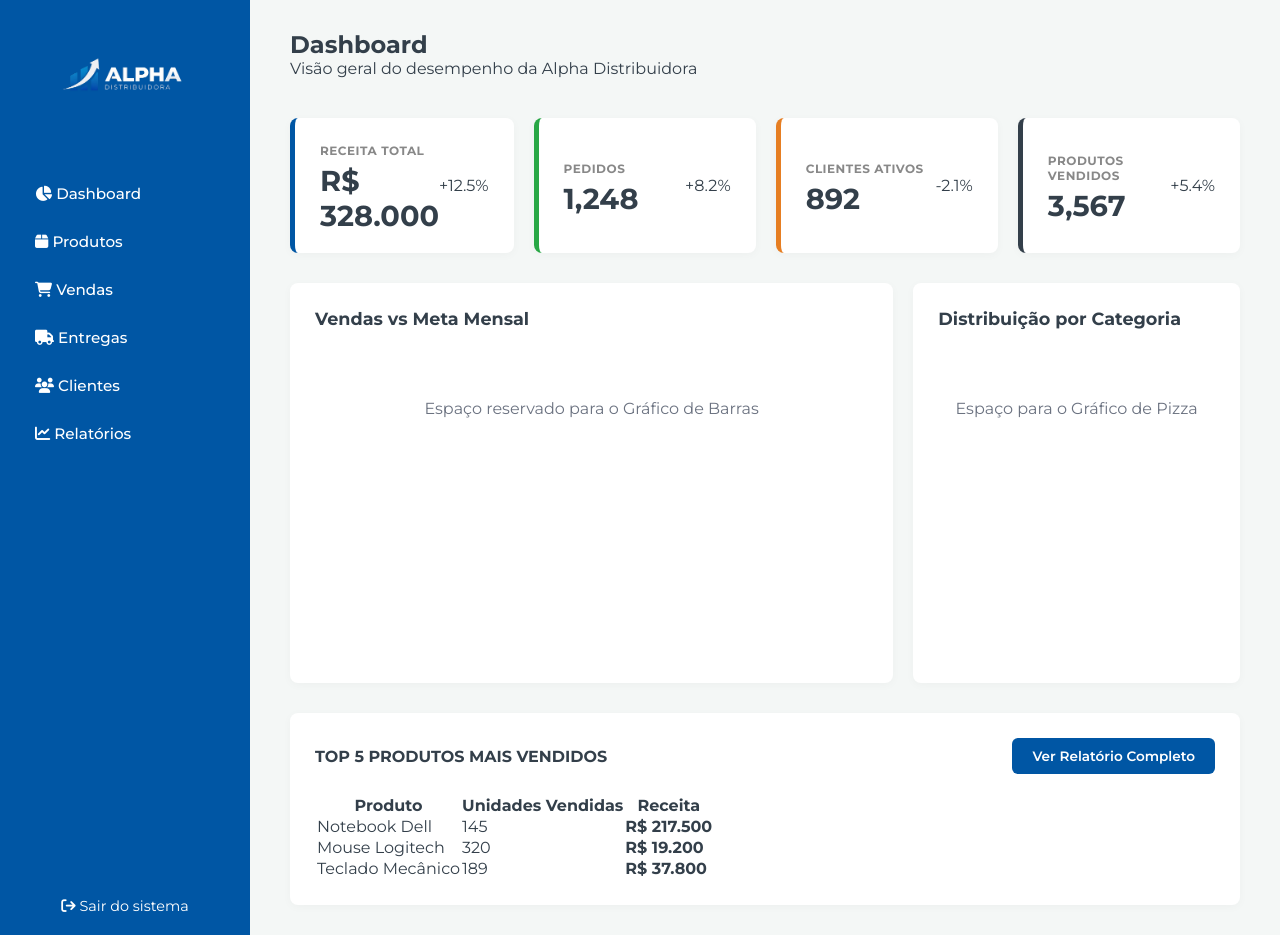
After one commit to Gotheus2/Alpha-Distribuidora, a Django app: page /dashboards/ in a window 1280 px wide. The commit adds this page. Run offline with Django 5.2, Linux system fonts and the light colour scheme.

Commit message:
Paginas de dashboards e relatorios

```diff
--- a/pagina_interna/urls.py
+++ b/pagina_interna/urls.py
@@ -3,4 +3,6 @@ from . import views
 
 urlpatterns = [
     path('clientes/', views.cadastro_clientes, name="cadastro_clientes"),
+    path('dashboards/', views.dashboards, name="dashboards"),
+    path('relatorios/', views.relatorios, name="relatorios"),
 ]
--- a/pagina_interna/views.py
+++ b/pagina_interna/views.py
@@ -3,3 +3,7 @@ from django.shortcuts import render
 # Create your views here.
 def cadastro_clientes(request):
     return render(request, "cadastro_clientes.html")
+def dashboards(request):
+    return render(request, "dashboards.html")
+def relatorios(request):
+    return render(request, "relatorios.html")
--- a/static/css/style.css
+++ b/static/css/style.css
@@ -232,3 +232,29 @@ body {
 .btn-primary:hover {
   background-color: #004280;
 }
+.charts-container {
+    display: flex;
+    gap: 20px;
+    margin-bottom: 30px;
+}
+.main-chart { flex: 2; }
+.side-chart { flex: 1; }
+
+
+.card-grafico-bg {
+    background-color: #ffffff;
+    border-radius: 8px;
+    padding: 25px;
+    box-shadow: 0 2px 10px rgba(0, 0, 0, 0.03);
+    width: 100%;
+    min-height: 400px;
+    display: flex;
+    flex-direction: column;
+}
+
+.card-grafico-bg h3 {
+    font-size: 1.1rem;
+    color: var(--cinza-escuro);
+    margin-bottom: 20px;
+    font-weight: 700;
+}
--- /dev/null
+++ b/templates/dashboards.html
@@ -0,0 +1,150 @@
+{% load static %}
+<!DOCTYPE html>
+<html lang="pt-br">
+<head>
+    <meta charset="UTF-8">
+    <meta name="viewport" content="width=device-width, initial-scale=1.0">
+    <title>{% block title %}Alpha Distribuidora{% endblock title %}</title>
+    <link rel="stylesheet" href="https://cdnjs.cloudflare.com/ajax/libs/font-awesome/6.4.2/css/all.min.css">
+    <link rel="stylesheet" href="{% static 'css/style.css' %}" />
+</head>
+<body>
+
+<div class="layout-wrapper">
+    <aside class="sidebar">
+        <div class="sidebar-logo">
+            <img src="{% static 'img/alpha_logo.png' %}" alt="Logo Alpha" />
+        </div>
+
+        <nav class="sidebar-nav">
+            <ul>
+                <li><a href="#" class="active"><i class="fa-solid fa-chart-pie"></i> Dashboard</a></li>
+                <li><a href="#"><i class="fa-solid fa-box"></i> Produtos</a></li>
+                <li><a href="#"><i class="fa-solid fa-cart-shopping"></i> Vendas</a></li>
+                <li><a href="#"><i class="fa-solid fa-truck"></i> Entregas</a></li>
+                <li><a href="#"><i class="fa-solid fa-users"></i> Clientes</a></li>
+                <li><a href="#"><i class="fa-solid fa-chart-line"></i> Relatórios</a></li>
+            </ul>
+        </nav>
+
+        <div class="sidebar-footer">
+            <a href="#"><i class="fa-solid fa-arrow-right-from-bracket"></i> Sair do sistema</a>
+        </div>
+    </aside>
+
+    <main class="main-content">
+
+        <header class="top-header">
+            <div class="header-title">
+                <h2>Dashboard</h2>
+                <p>Visão geral do desempenho da Alpha Distribuidora</p>
+            </div>
+        </header>
+
+        <div class="content-area">
+
+            <section class="metrics-container">
+                <div class="metric-card border-blue card-ajustado">
+                    <div class="metric-info flex-col-vertical">
+                        <div class="quadrado-icone bg-azul"></div>
+                        <span class="metric-title">Receita Total</span>
+                        <span class="metric-value">R$ 328.000</span>
+                    </div>
+                    <div class="metric-status">
+                        <span class="texto-sucesso">+12.5%</span>
+                    </div>
+                </div>
+
+                <div class="metric-card border-green card-ajustado">
+                    <div class="metric-info flex-col-vertical">
+                        <div class="quadrado-icone bg-verde"></div>
+                        <span class="metric-title">Pedidos</span>
+                        <span class="metric-value">1,248</span>
+                    </div>
+                    <div class="metric-status">
+                        <span class="texto-sucesso">+8.2%</span>
+                    </div>
+                </div>
+
+                <div class="metric-card border-orange card-ajustado">
+                    <div class="metric-info flex-col-vertical">
+                        <div class="quadrado-icone bg-azul"></div>
+                        <span class="metric-title">Clientes Ativos</span>
+                        <span class="metric-value">892</span>
+                    </div>
+                    <div class="metric-status">
+                        <span class="texto-perigo">-2.1%</span>
+                    </div>
+                </div>
+
+                <div class="metric-card border-dark card-ajustado">
+                    <div class="metric-info flex-col-vertical">
+                        <div class="quadrado-icone bg-verde"></div>
+                        <span class="metric-title">Produtos Vendidos</span>
+                        <span class="metric-value">3,567</span>
+                    </div>
+                    <div class="metric-status">
+                        <span class="texto-sucesso">+5.4%</span>
+                    </div>
+                </div>
+            </section>
+
+            <section class="charts-container">
+
+    <div class="card-grafico-bg main-chart">
+        <h3>Vendas vs Meta Mensal</h3>
+        <div class="area-do-grafico">
+            <p style="color: var(--texto-mutado); text-align: center; margin-top: 50px;">
+                Espaço reservado para o Gráfico de Barras
+            </p>
+        </div>
+    </div>
+
+    <div class="card-grafico-bg side-chart">
+        <h3>Distribuição por Categoria</h3>
+        <div class="area-do-grafico">
+            <p style="color: var(--texto-mutado); text-align: center; margin-top: 50px;">
+                Espaço para o Gráfico de Pizza
+            </p>
+        </div>
+    </div>
+</section>
+
+            <section class="table-section">
+                <div class="table-header">
+                    <h3>Top 5 Produtos Mais Vendidos</h3>
+                    <button class="btn-primary">Ver Relatório Completo</button>
+                </div>
+                <table class="products-table">
+                    <thead>
+                        <tr>
+                            <th>Produto</th>
+                            <th>Unidades Vendidas</th>
+                            <th>Receita</th>
+                        </tr>
+                    </thead>
+                    <tbody>
+                        <tr>
+                            <td>Notebook Dell</td>
+                            <td>145</td>
+                            <td><strong>R$ 217.500</strong></td>
+                        </tr>
+                        <tr>
+                            <td>Mouse Logitech</td>
+                            <td>320</td>
+                            <td><strong>R$ 19.200</strong></td>
+                        </tr>
+                        <tr>
+                            <td>Teclado Mecânico</td>
+                            <td>189</td>
+                            <td><strong>R$ 37.800</strong></td>
+                        </tr>
+                    </tbody>
+                </table>
+            </section>
+
+        </div> </main>
+</div>
+
+</body>
+</html>
```
Also changed, not shown: templates/relatorios.html (added, +149 -0 lines).
